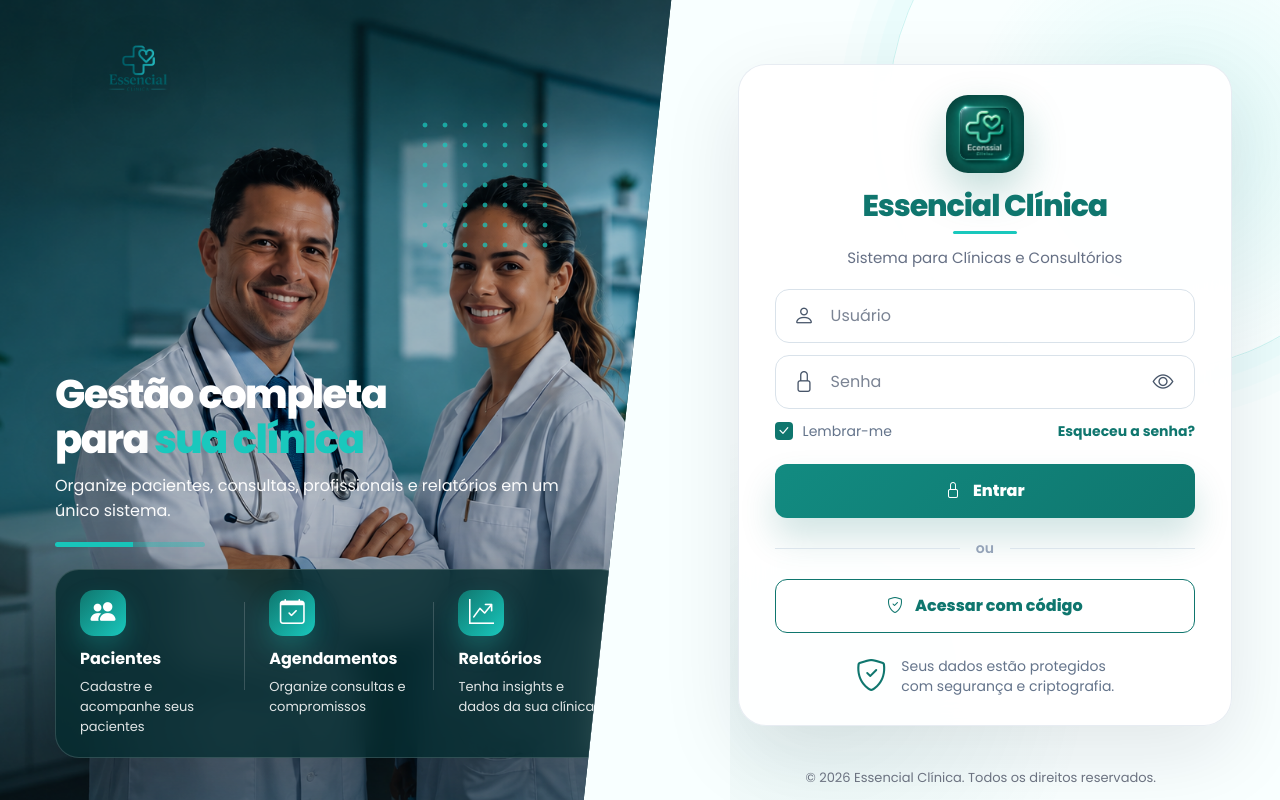
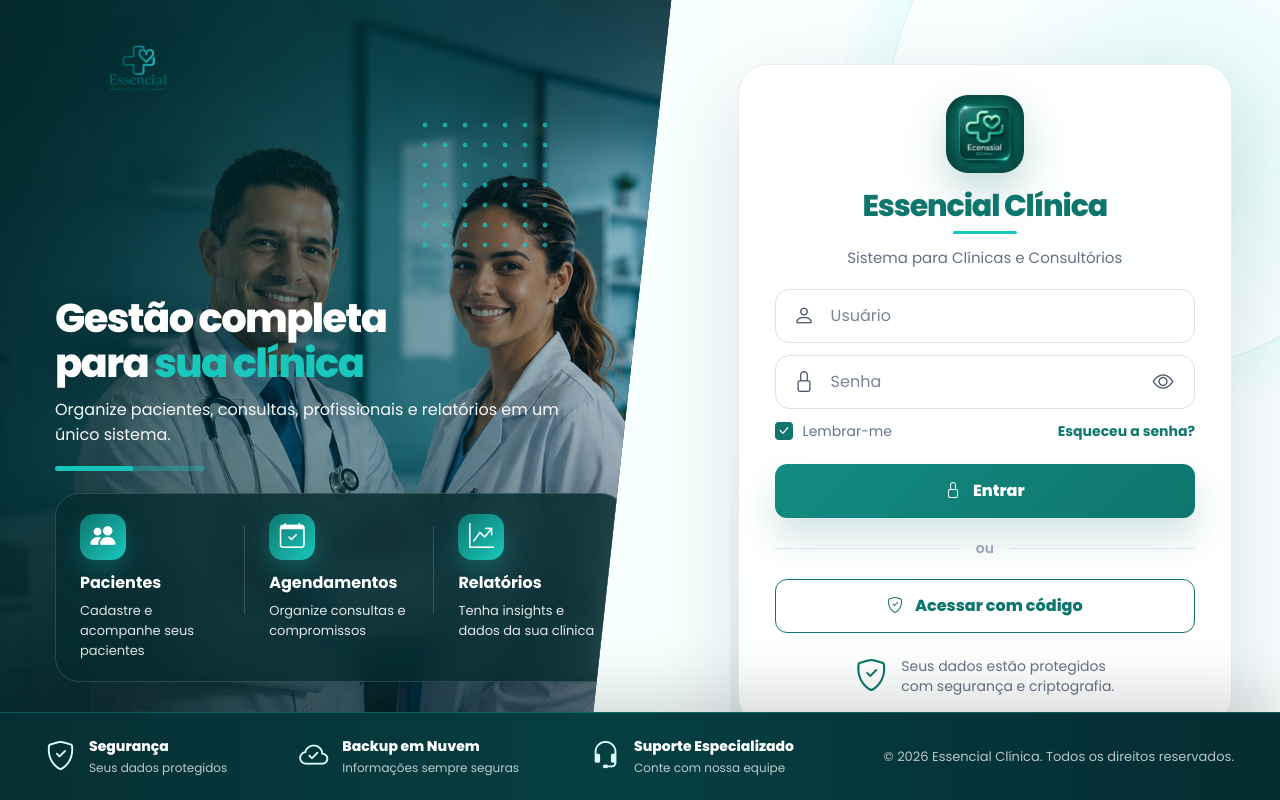
Before and after one commit to fj782266-pixel/clinica-system, a Flask app: page /login in a window 1280 px wide. Run offline with Flask 3, Linux system fonts and the light colour scheme.

Commit message:
deploy sistema clinica

```diff
--- a/templates/login.html
+++ b/templates/login.html
@@ -74,7 +74,7 @@
     content:"";
     position:absolute;
     inset:0;
-    background:rgba(0,0,0,.12);
+    background:linear-gradient(90deg, rgba(0,39,42,.78), rgba(0,66,70,.38) 52%, rgba(0,0,0,.10));
     pointer-events:none;
 }
 
@@ -109,7 +109,7 @@
         .left-bottom{
             position:absolute;
             left:70px;
-            bottom:54px;
+            bottom:130px;
             z-index:6;
             width:min(680px, calc(100% - 180px));
         }
@@ -242,9 +242,9 @@
             position:relative;
             z-index:2;
             background:rgba(255,255,255,.94);
-            border-radius:28px;
+            border-radius:30px;
             padding:34px 44px 28px;
-            box-shadow:0 26px 80px rgba(15,23,42,.10);
+            box-shadow:0 32px 90px rgba(15,23,42,.13);
             border:1px solid rgba(226,232,240,.82);
             backdrop-filter:blur(16px);
         }
@@ -474,6 +474,7 @@
         }
 
         .copyright{
+            display:none;
             position:absolute;
             bottom:12px;
             left:0;
@@ -482,6 +483,61 @@
             color:#6b7280;
             font-size:13px;
             z-index:3;
+        }
+
+
+        /* ================= BARRA INFERIOR PREMIUM ================= */
+        .bottom-premium{
+            position:absolute;
+            left:0;
+            right:0;
+            bottom:0;
+            height:88px;
+            z-index:20;
+            display:flex;
+            align-items:center;
+            justify-content:space-between;
+            padding:0 46px;
+            background:linear-gradient(90deg, #062f33, #063f42 48%, #052c31);
+            border-top:1px solid rgba(25,200,189,.28);
+            box-shadow:0 -20px 60px rgba(0,0,0,.15);
+        }
+
+        .bottom-items{
+            display:flex;
+            align-items:center;
+            gap:72px;
+        }
+
+        .bottom-item{
+            display:flex;
+            align-items:center;
+            gap:14px;
+            color:#fff;
+        }
+
+        .bottom-item i{
+            font-size:29px;
+            color:#dffdfa;
+        }
+
+        .bottom-item strong{
+            display:block;
+            font-size:14px;
+            font-weight:800;
+            margin-bottom:2px;
+        }
+
+        .bottom-item span{
+            display:block;
+            font-size:12px;
+            color:rgba(255,255,255,.74);
+        }
+
+        .bottom-copy{
+            color:rgba(255,255,255,.72);
+            font-size:13px;
+            white-space:nowrap;
         }
 
         /* ================= MODAL ================= */
@@ -598,7 +654,7 @@
 
             .left-bottom{
                 left:55px;
-                bottom:42px;
+                bottom:118px;
                 width:min(640px, calc(100% - 160px));
             }
 
@@ -691,7 +747,7 @@
             }
 
             .left-bottom{
-                bottom:34px;
+                bottom:112px;
             }
 
             .hero-text{
@@ -847,8 +903,13 @@
             }
 
             .copyright{
+                display:block;
                 bottom:22px;
                 right:0;
+            }
+
+            .bottom-premium{
+                display:none;
             }
 
             .login-card{
@@ -1009,6 +1070,36 @@
 
             <div class="copyright">© 2026 Essencial Clínica. Todos os direitos reservados.</div>
         </section>
+
+        <div class="bottom-premium">
+            <div class="bottom-items">
+                <div class="bottom-item">
+                    <i class="bi bi-shield-check"></i>
+                    <div>
+                        <strong>Segurança</strong>
+                        <span>Seus dados protegidos</span>
+                    </div>
+                </div>
+
+                <div class="bottom-item">
+                    <i class="bi bi-cloud-check"></i>
+                    <div>
+                        <strong>Backup em Nuvem</strong>
+                        <span>Informações sempre seguras</span>
+                    </div>
+                </div>
+
+                <div class="bottom-item">
+                    <i class="bi bi-headset"></i>
+                    <div>
+                        <strong>Suporte Especializado</strong>
+                        <span>Conte com nossa equipe</span>
+                    </div>
+                </div>
+            </div>
+
+            <div class="bottom-copy">© 2026 Essencial Clínica. Todos os direitos reservados.</div>
+        </div>
     </main>
 
     <div id="modalSenha" class="modal">
```
